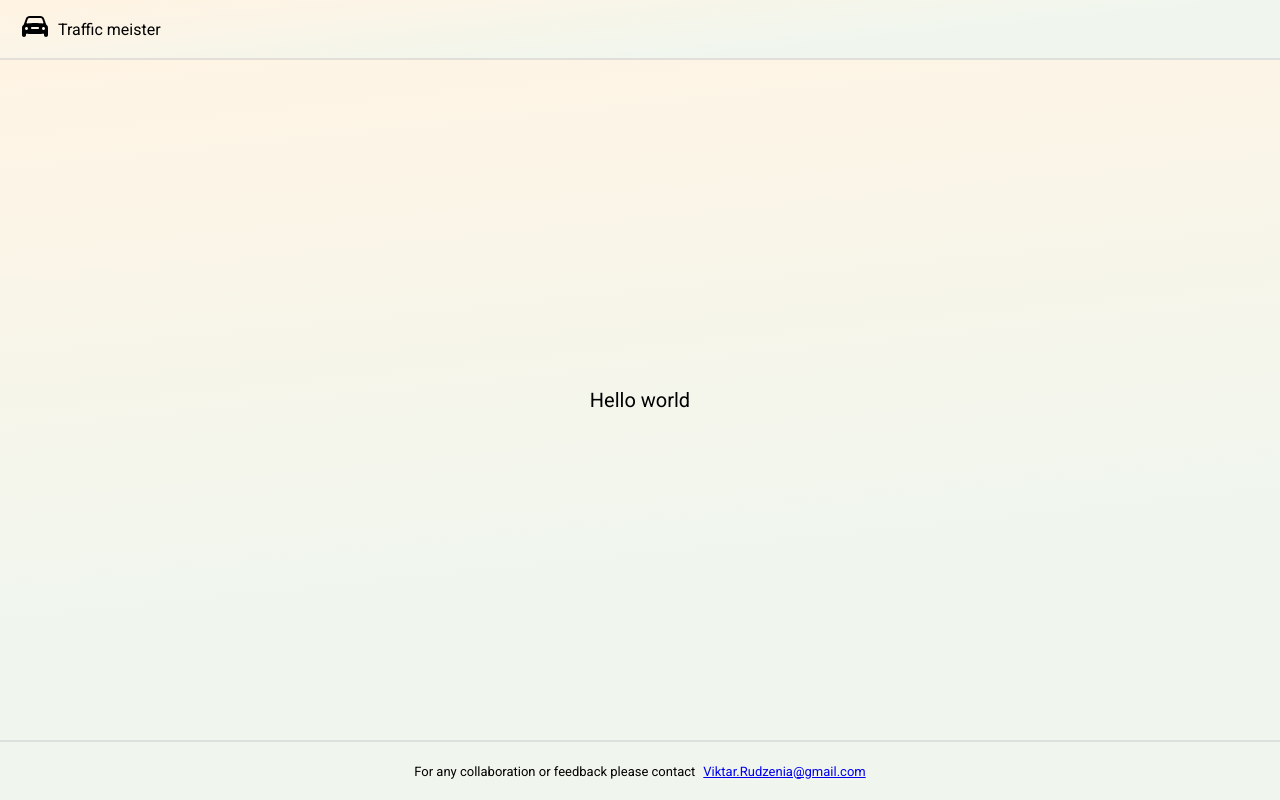
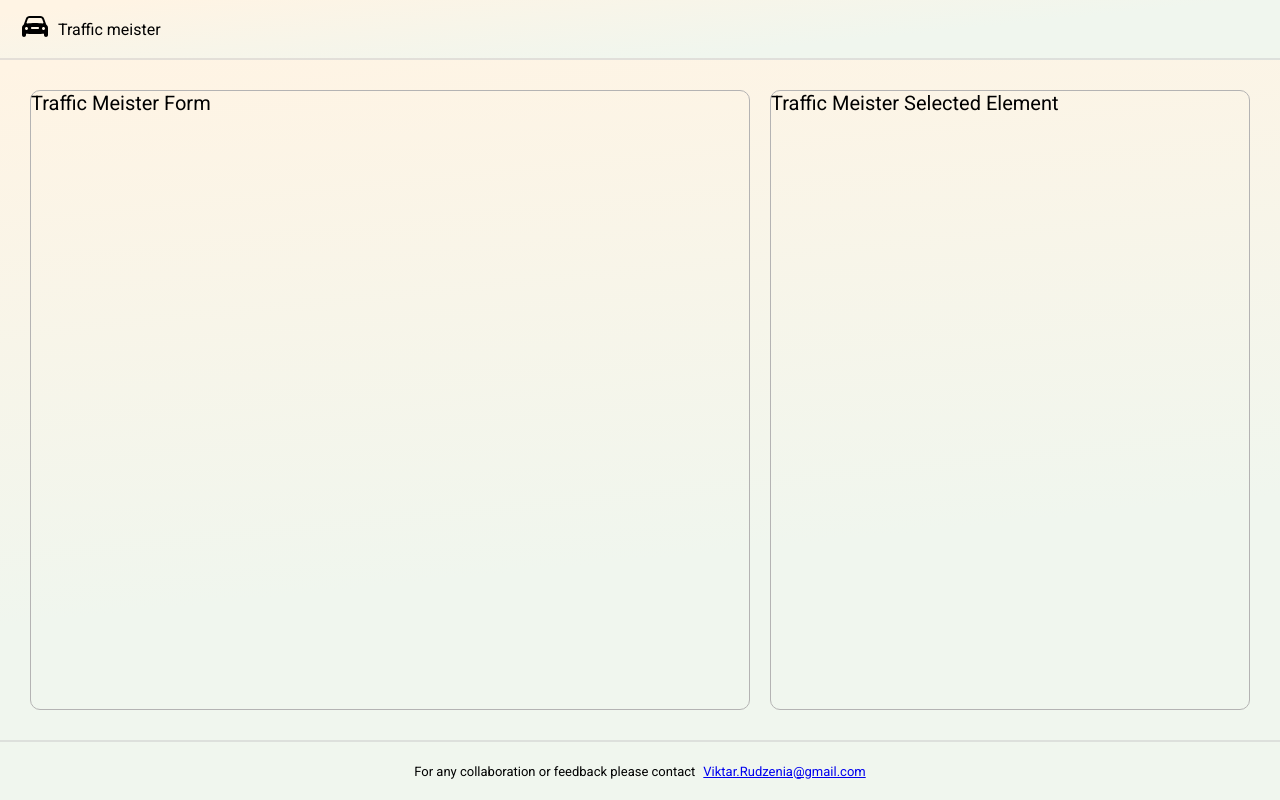
Before and after one commit to viktarrudzenia/traffic-meister, a Next.js app: page / in a window 1280 px wide. Built offline with nearby package versions, Linux system fonts and the light colour scheme.

Commit message:
feat: added structure for content

```diff
--- a/src/app/page.module.scss
+++ b/src/app/page.module.scss
@@ -1,8 +1,5 @@
 .Home__wrapper {
   display: flex;
-  flex-direction: column;
-  align-items: center;
-  justify-content: center;
   gap: 20px;
   flex-grow: 1;
   padding: 30px;
--- a/src/app/page.tsx
+++ b/src/app/page.tsx
@@ -1,9 +1,13 @@
+import TrafficMeisterForm from '@/components/TrafficMeisterForm';
+import TrafficMeisterSelectedElement from '@/components/TrafficMeisterSelectedElement';
+
 import styles from './page.module.scss';
 
 export default function Home() {
   return (
-    <main className={styles.Home__wrapper}>
-      <div>Hello world</div>
-    </main>
+    <div className={styles.Home__wrapper}>
+      <TrafficMeisterForm />
+      <TrafficMeisterSelectedElement />
+    </div>
   );
 }
--- /dev/null
+++ b/src/components/TrafficMeisterForm/constants.ts
@@ -0,0 +1,2 @@
+export const DATA_API_URL =
+  'https://raw.githubusercontent.com/viktarrudzenia/traffic-meister/main/src/shared/mockData/data.json';
--- /dev/null
+++ b/src/components/TrafficMeisterForm/index.module.scss
@@ -0,0 +1,6 @@
+.TrafficMeisterForm__wrapper {
+  display: flex;
+  width: 60%;
+  border: 1px solid rgb(180, 179, 179);
+  border-radius: 10px;
+}
--- /dev/null
+++ b/src/components/TrafficMeisterForm/index.tsx
@@ -0,0 +1,5 @@
+import styles from './index.module.scss';
+
+export default function TrafficMeisterForm() {
+  return <section className={styles.TrafficMeisterForm__wrapper}>Traffic Meister Form</section>;
+}
--- /dev/null
+++ b/src/components/TrafficMeisterSelectedElement/index.module.scss
@@ -0,0 +1,6 @@
+.TrafficMeisterSelectedElement__wrapper {
+  width: 40%;
+  display: flex;
+  border: 1px solid rgb(180, 179, 179);
+  border-radius: 10px;
+}
--- /dev/null
+++ b/src/components/TrafficMeisterSelectedElement/index.tsx
@@ -0,0 +1,9 @@
+import styles from './index.module.scss';
+
+export default function TrafficMeisterSelectedElement() {
+  return (
+    <aside className={styles.TrafficMeisterSelectedElement__wrapper}>
+      Traffic Meister Selected Element
+    </aside>
+  );
+}
```
